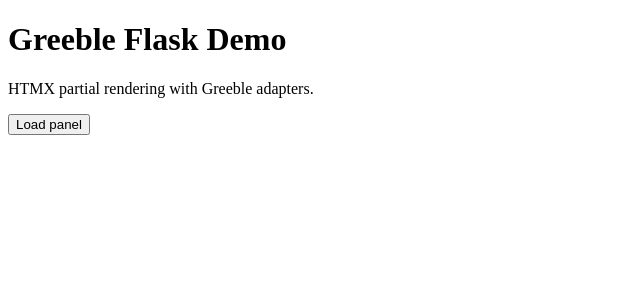
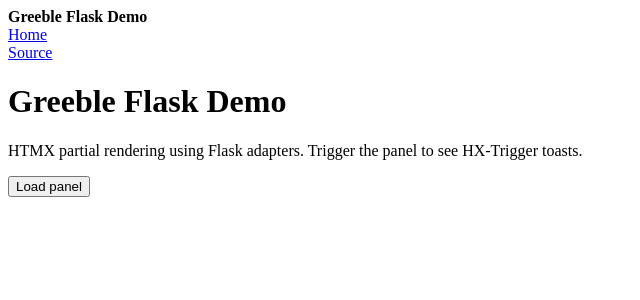
Before and after one commit to Bakobiibizo/greeble, a Flask app: page / in a window 1280 px wide. Shown: the top 300 px of the page, without its empty margins (0-640 px from the left). Run offline with Flask 3, Linux system fonts and the light colour scheme; some libraries are stand-ins or nearby versions.

Commit message:
Refresh Flask demo with Greeble components

```diff
--- a/examples/flask-demo/app.py
+++ b/examples/flask-demo/app.py
@@ -14,10 +14,12 @@ app = Flask(__name__)
 # Mount canonical core assets and repo public images under /static/
 ROOT = Path(__file__).resolve().parents[2]
 CORE_ASSETS = ROOT / "packages" / "greeble_core" / "assets" / "css"
+HYPERSCRIPT_ASSETS = ROOT / "packages" / "greeble_hyperscript" / "assets"
 app.wsgi_app = SharedDataMiddleware(  # type: ignore[assignment]
     app.wsgi_app,
     {
         "/static/greeble": str(CORE_ASSETS),
+        "/static/greeble/hyperscript": str(HYPERSCRIPT_ASSETS),
         "/static/images": str(ROOT / "public" / "images"),
     },
 )
--- a/examples/flask-demo/templates/base.html
+++ b/examples/flask-demo/templates/base.html
@@ -9,51 +9,26 @@
     <link rel="icon" href="/static/images/greeble-icon-black.svg" type="image/svg+xml" media="(prefers-color-scheme: light)" />
     <link rel="icon" href="/static/images/greeble-icon-alpha-white.png" sizes="any" media="(prefers-color-scheme: dark)" />
     <script src="https://unpkg.com/htmx.org@1.9.12" defer></script>
-    <script>
-      // Minimal client to render toasts from HX-Trigger events
-      (function () {
-        function renderToast(t) {
-          var root = document.getElementById("greeble-toasts");
-          if (!root) return;
-          var el = document.createElement("div");
-          el.className = "greeble-toast greeble-toast--" + (t.level || "info");
-          el.setAttribute("role", "status");
-          var body = document.createElement("div");
-          body.className = "greeble-toast__body";
-          var title = document.createElement("p");
-          title.className = "greeble-toast__title";
-          title.textContent = t.title || "";
-          var msg = document.createElement("p");
-          msg.className = "greeble-toast__message";
-          msg.textContent = t.message || "";
-          body.appendChild(title);
-          body.appendChild(msg);
-          var btn = document.createElement("button");
-          btn.className = "greeble-icon-button greeble-toast__dismiss";
-          btn.setAttribute("aria-label", "Dismiss");
-          btn.textContent = "×";
-          btn.addEventListener("click", function () { el.remove(); });
-          el.appendChild(body);
-          el.appendChild(btn);
-          root.appendChild(el);
-          setTimeout(function () { el.remove(); }, 5000);
-        }
-
-        document.addEventListener("greeble:toast", function (e) {
-          var data = e.detail;
-          if (Array.isArray(data)) {
-            data.forEach(renderToast);
-          } else if (data && (data.message || data.level || data.title)) {
-            renderToast(data);
-          }
-        });
-      })();
-    </script>
+    <script src="https://unpkg.com/hyperscript.org@0.9.12"></script>
+    <script type="text/hyperscript" src="/static/greeble/hyperscript/greeble.hyperscript"></script>
   </head>
   <body>
+    <header class="site-header">
+      <div class="cluster">
+        <strong>Greeble Flask Demo</strong>
+        <nav class="cluster" aria-label="Demo navigation">
+          <a href="/">Home</a>
+        </nav>
+      </div>
+      <div class="cluster">
+        <a class="greeble-button greeble-button--ghost" href="https://github.com/bakobiibizo/greeble">Source</a>
+      </div>
+    </header>
     <div id="greeble-toasts" class="greeble-toast-region" aria-live="polite" aria-label="Notifications"></div>
-    <main>
-      {% block content %}{% endblock %}
+    <main class="site-main">
+      <div class="card stack">
+        {% block content %}{% endblock %}
+      </div>
     </main>
   </body>
 </html>
--- a/examples/flask-demo/templates/index.html
+++ b/examples/flask-demo/templates/index.html
@@ -1,7 +1,9 @@
 {% extends "base.html" %}
 {% block content %}
-  <h1>Greeble Flask Demo</h1>
-  <p>HTMX partial rendering with Greeble adapters.</p>
-  <button class="greeble-button" hx-get="/panel" hx-target="#panel-root" hx-swap="innerHTML">Load panel</button>
-  <section id="panel-root" aria-live="polite"></section>
+  <h1 class="text-gradient">Greeble Flask Demo</h1>
+  <p>HTMX partial rendering using Flask adapters. Trigger the panel to see HX-Trigger toasts.</p>
+  <div class="stack">
+    <button class="greeble-button" hx-get="/panel" hx-target="#panel-root" hx-swap="innerHTML">Load panel</button>
+    <section id="panel-root" aria-live="polite"></section>
+  </div>
 {% endblock %}
```
